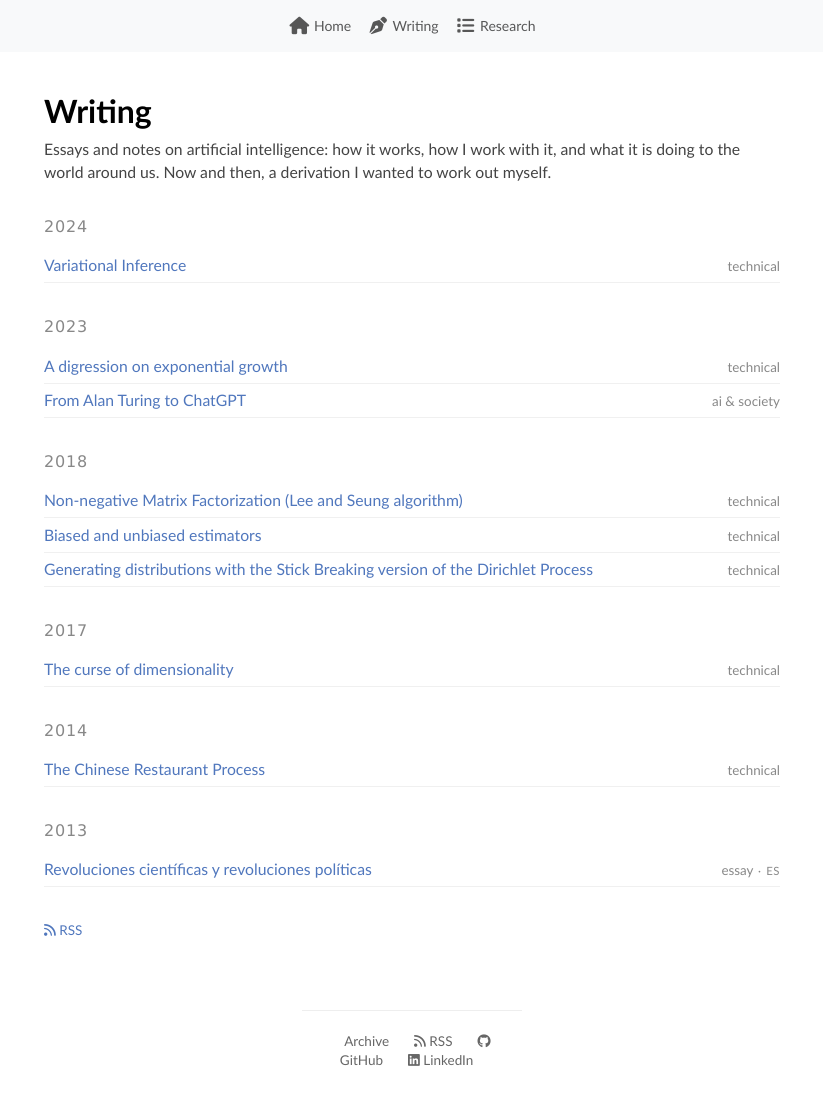
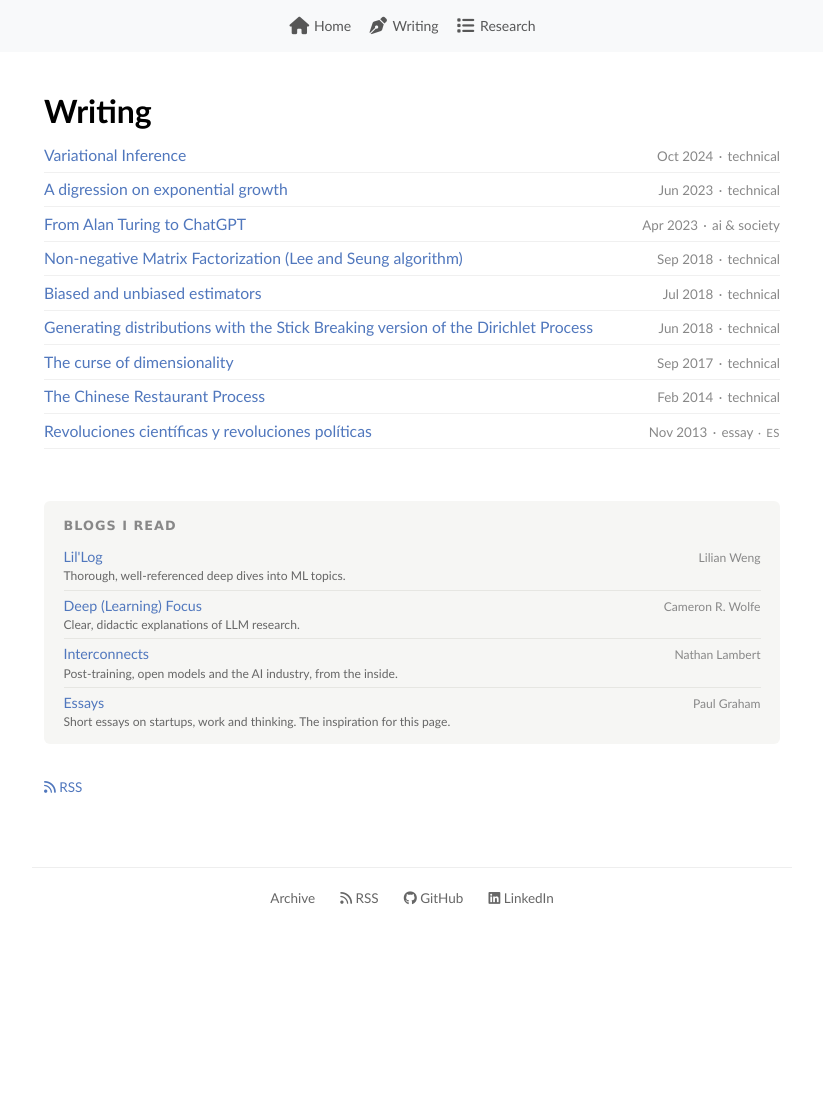
Before and after one commit to alumbreras/alumbreras.github.io, a Jekyll site: the page built from _pages/writing.md, in a window 1280 px wide and 1097 px high. Shown: the whole window, without its empty margins (228-1051 px from the left). Built offline with Jekyll 4.4.1, drawn with Linux system fonts in a browser that asks for light colours; comment, search, counter and statistics services are not loaded.

Commit message:
Refresh home intro, simplify Writing page and add blogroll
- Home: shorter intro with current title (Staff Research Scientist,
  AI agents), smaller Escher caption.
- Site description and short tagline for page titles and previews.
- Writing: drop intro paragraph and year grouping; one list with dates.
- "Blogs I read" section in a shaded box, driven by _data/blogroll.yml.
- Layout: rows take the full container width (fixes the column and
  footer shrinking to content); long titles no longer overlap the
  date column, and stack above it on mobile.

Co-Authored-By: Claude Opus 5.5 <noreply@anthropic.com>
Claude-Session: https://claude.ai/code/session_01TZYvi13UCtdztRvu7Y2sBR

```diff
--- a/_config.yml
+++ b/_config.yml
@@ -32,7 +32,8 @@ baseurl: '' # the subpath of your site, e.g. /blog/
 url: 'https://albertolumbreras.net' # the base hostname & protocol for your site
 title: 'Alberto Lumbreras'
 author: 'Alberto Lumbreras'
-description: 'Research scientist in AI. Writing on AI, its social impact, and how I work with it.'
+description: 'Staff Research Scientist at Criteo AI Lab, working on AI agents. Notes and essays on how AI works, how I work with it, and what it is doing to society.'
+tagline: 'Staff Research Scientist at Criteo AI Lab'
 
 plugins:
   - jekyll-feed
--- /dev/null
+++ b/_data/blogroll.yml
@@ -0,0 +1,17 @@
+# Blogs listed under "Blogs I read" on the Writing page
+- name: Lil'Log
+  author: Lilian Weng
+  url: https://lilianweng.github.io/
+  note: Thorough, well-referenced deep dives into ML topics.
+- name: Deep (Learning) Focus
+  author: Cameron R. Wolfe
+  url: https://cameronrwolfe.substack.com/
+  note: Clear, didactic explanations of LLM research.
+- name: Interconnects
+  author: Nathan Lambert
+  url: https://www.interconnects.ai/
+  note: Post-training, open models and the AI industry, from the inside.
+- name: Essays
+  author: Paul Graham
+  url: https://paulgraham.com/articles.html
+  note: Short essays on startups, work and thinking. The inspiration for this page.
--- a/_pages/writing.md
+++ b/_pages/writing.md
@@ -6,20 +6,23 @@ permalink: /writing.html
 
 <div class="page-narrow">
   <h1 class="page-title">Writing</h1>
-  <p class="page-intro">
-    Essays and notes on artificial intelligence: how it works, how I work with it,
-    and what it is doing to the world around us. Now and then, a derivation I wanted
-    to work out myself.
-  </p>
+  {% include writing-items.html %}
+  <ul class="writing-list">
+    {% for item in writing_items %}{% include writing-entry.html item=item show_date=true %}{% endfor %}
+  </ul>
 
-  {% include writing-items.html %}
-  {% assign by_year = writing_items | group_by_exp: "item", "item.date | date: '%Y'" %}
-  {% for year in by_year %}
-  <h2 class="writing-year">{{ year.name }}</h2>
+  <aside class="blogroll">
+  <h2>Blogs I read</h2>
   <ul class="writing-list">
-    {% for item in year.items %}{% include writing-entry.html item=item %}{% endfor %}
+    {% for blog in site.data.blogroll %}
+    <li class="writing-entry">
+      <a href="{{ blog.url }}">{{ blog.name }}</a>
+      <span class="writing-meta"><span>{{ blog.author }}</span></span>
+      <div class="blogroll-note">{{ blog.note }}</div>
+    </li>
+    {% endfor %}
   </ul>
-  {% endfor %}
+  </aside>
 
   <p class="page-footnote"><a href="/feed.xml"><i class="fa fa-rss"></i> RSS</a></p>
 </div>
--- a/_sass/main.scss
+++ b/_sass/main.scss
@@ -27,6 +27,11 @@ body {
     height: 100%;
     display: flex;
     justify-content: center;
+}
+
+/* Rows inside the flex container must take the full width, not shrink to their content */
+.container > .row {
+    flex: 1 1 auto;
 }
 
 .centered-content {
@@ -314,7 +319,7 @@ h2.writing-year {
 
 .writing-entry {
     display: flex;
-    flex-wrap: wrap;
+    flex-wrap: nowrap;
     align-items: baseline;
     justify-content: space-between;
     gap: 0 1em;
@@ -323,10 +328,23 @@ h2.writing-year {
     font-size: 1.05em;
 }
 
+.writing-entry > a {
+    flex: 1 1 auto;
+    min-width: 0;
+}
+
 .writing-meta {
+    flex: 0 0 auto;
     color: #888;
     font-size: 0.85em;
     white-space: nowrap;
+}
+
+@media (max-width: 575px) {
+    .writing-entry {
+        flex-direction: column;
+        align-items: flex-start;
+    }
 }
 
 .writing-meta span + span::before {
@@ -395,6 +413,7 @@ h2.writing-year {
 .site-footer a {
     color: #666;
     margin: 0 0.8em;
+    white-space: nowrap;
 }
 
 .archive-note {
@@ -430,3 +449,51 @@ h2.writing-year {
     display: block;
     margin: 1.5em auto;
 }
+
+.home-banner {
+    margin: 0 0 0.5em 0;
+}
+
+.home-banner img {
+    display: block;
+    width: 100%;
+    height: auto;
+}
+
+.home-banner figcaption {
+    text-align: right;
+    font-size: 0.75em;
+    color: #888;
+    margin-top: 0.3em;
+}
+
+.blogroll {
+    margin-top: 3.5em;
+    padding: 1em 1.3em 0.6em 1.3em;
+    background: #f6f6f4;
+    border-radius: 6px;
+}
+
+.blogroll h2 {
+    font-size: 0.8rem;
+    text-transform: uppercase;
+    letter-spacing: 0.08em;
+    color: #888;
+    margin: 0 0 0.5em 0;
+}
+
+.blogroll .writing-entry {
+    flex-wrap: wrap;
+    font-size: 0.95em;
+    border-bottom-color: #e6e6e2;
+}
+
+.blogroll .writing-entry:last-child {
+    border-bottom: none;
+}
+
+.blogroll-note {
+    flex-basis: 100%;
+    color: #666;
+    font-size: 0.85em;
+}
```
Also changed, not shown: index.md (+6 -9 lines).
